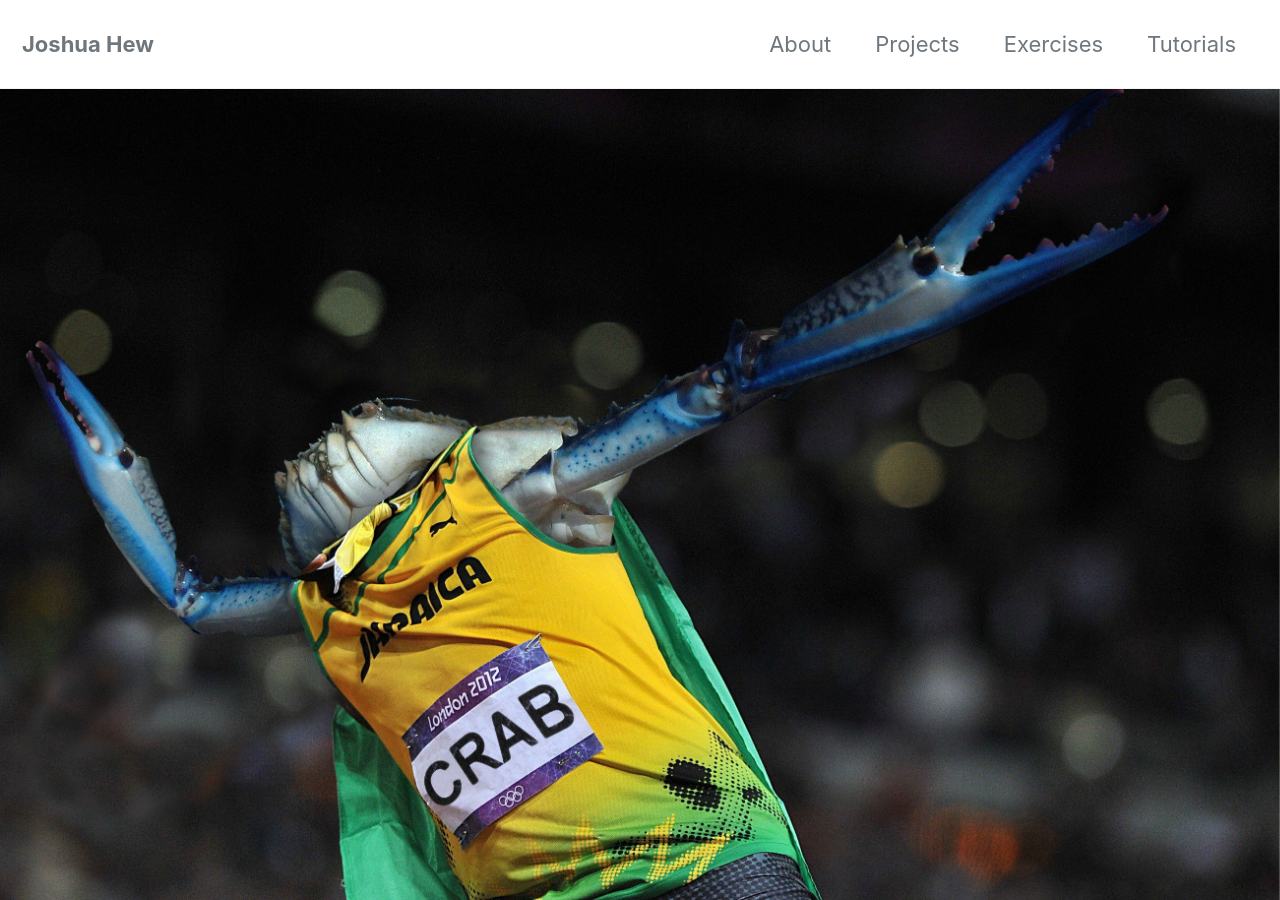
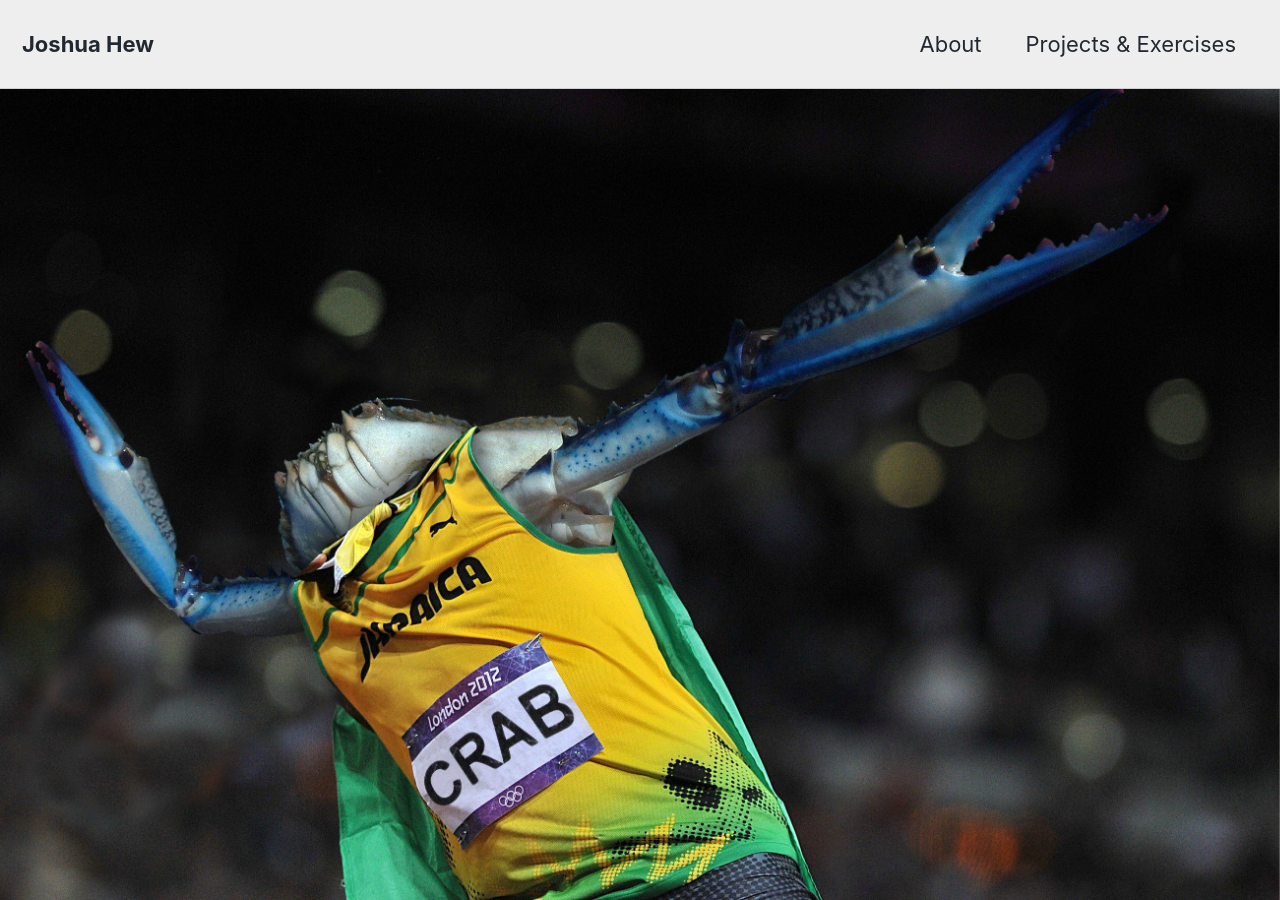
Before and after one commit to CSugarPrince/csugarprince.github.io, a Jekyll site: the page built from index.html, in a window 1280 px wide and 900 px high. Built offline with Jekyll 4.4.1, drawn with Linux system fonts in a browser that asks for light colours; cached includes are drawn as plain includes; nearby versions of some CDN libraries; the list of posts is cut into pages by our own code.

Commit message:
changed url

```diff
--- a/_config.yml
+++ b/_config.yml
@@ -12,7 +12,7 @@
 
 # theme                  : "minimal-mistakes-jekyll"
 # remote_theme           : "mmistakes/minimal-mistakes"
-minimal_mistakes_skin    : "default" # "air", "aqua", "contrast", "dark", "dirt", "neon", "mint", "plum", "sunrise"
+minimal_mistakes_skin    : "air" #"default" # "air", "aqua", "contrast", "dark", "dirt", "neon", "mint", "plum", "sunrise"
 
 # Site Settings
 locale                   : "en-US"
@@ -20,7 +20,7 @@
 title_separator          : "-"
 name                     : "Joshua Hew"
 description              : "My Data Science Portfolio"
-url                      : # the base hostname & protocol for your site e.g. "https://mmistakes.github.io"
+url                      : "https://joshua-hew.io" # the base hostname & protocol for your site e.g. "https://mmistakes.github.io"
 baseurl                  : # the subpath of your site, e.g. "/blog"
 repository               : # GitHub username/repo-name e.g. "mmistakes/minimal-mistakes"
 teaser                   : # path of fallback teaser image, e.g. "/assets/images/500x300.png"
```
Also changed, not shown: _data/navigation.yml (+2 -5 lines).
